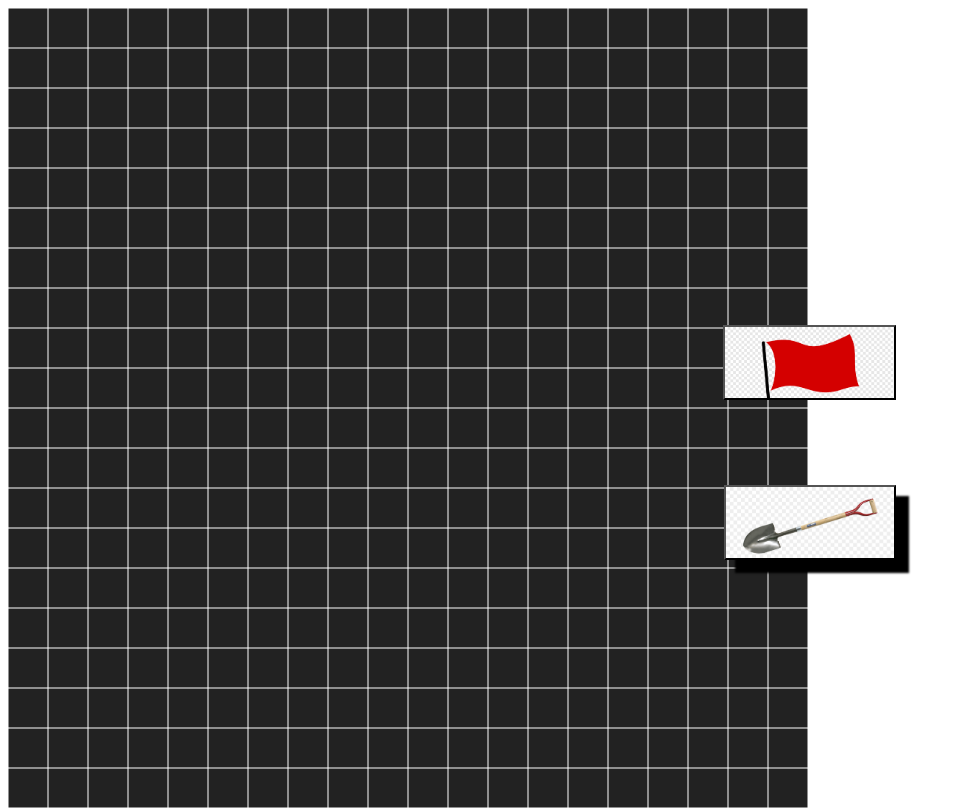
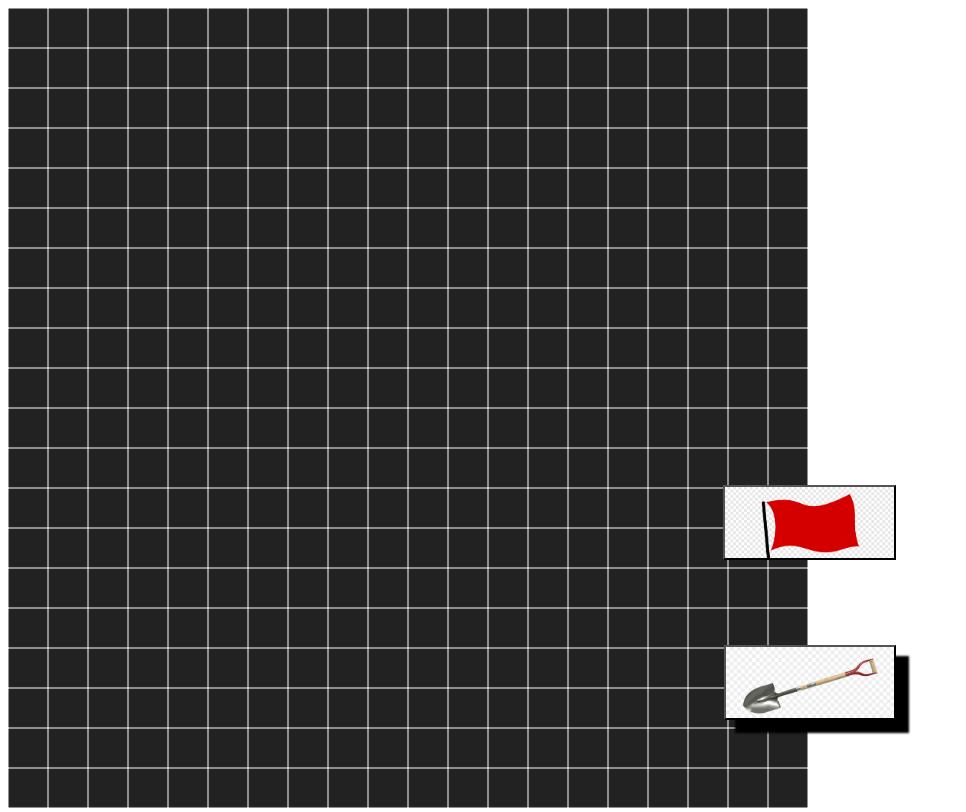
Before and after one commit to ZUMOSIK/Saper, a plain HTML site: page index.html in a window 1280 px wide. Shown: the whole page, without its empty margins (0-966 px from the left). Drawn offline with Linux system fonts and the light colour scheme.

Commit message:
Add files via upload

```diff
--- a/sapper.css
+++ b/sapper.css
@@ -16,7 +16,7 @@ h1{
     box-sizing: padding-box;
 
     position: fixed;
-    bottom:50%;
+    bottom:30%;
     right:30%;
 
     color: rgba(255, 255, 255, 0);
@@ -29,7 +29,7 @@ h1{
     box-sizing: padding-box;
 
     position: fixed;
-    bottom:30%;
+    bottom:10%;
     right:30%;
 
     color: rgba(255, 255, 255, 0);
```
